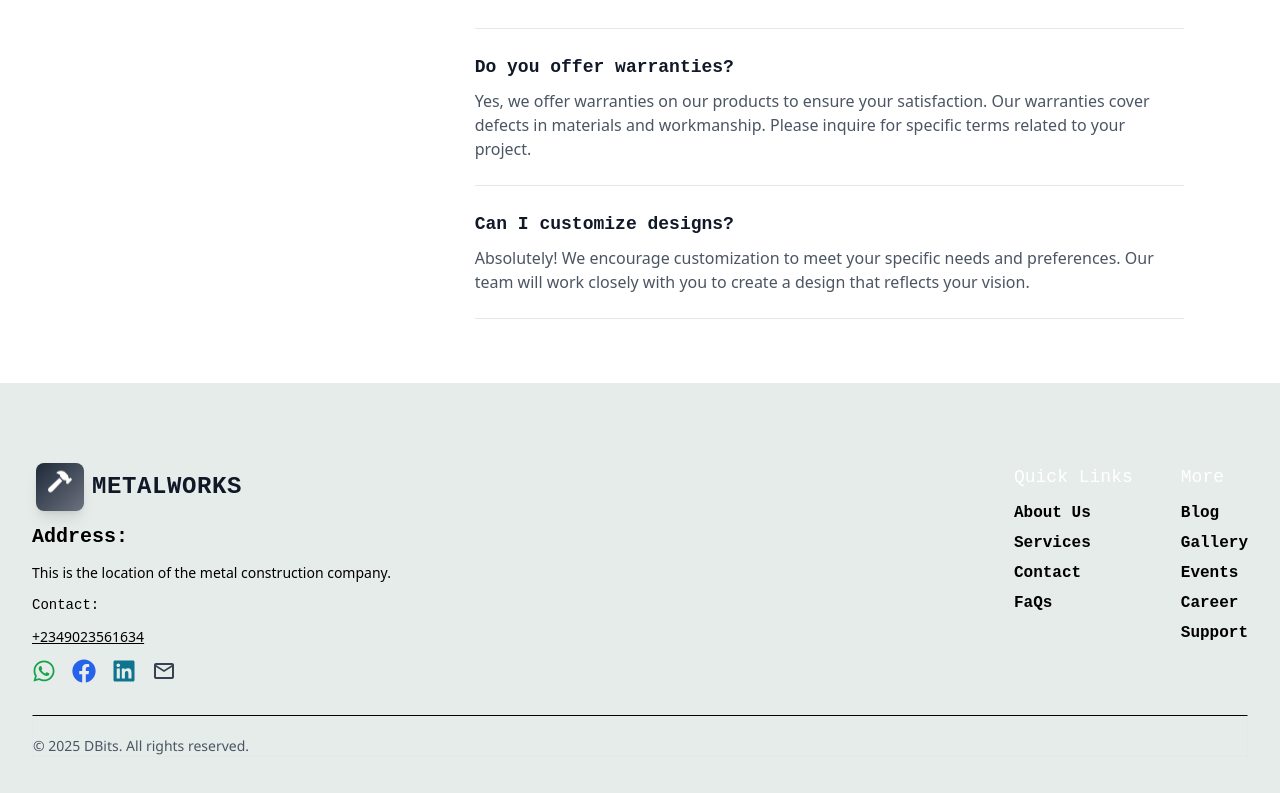
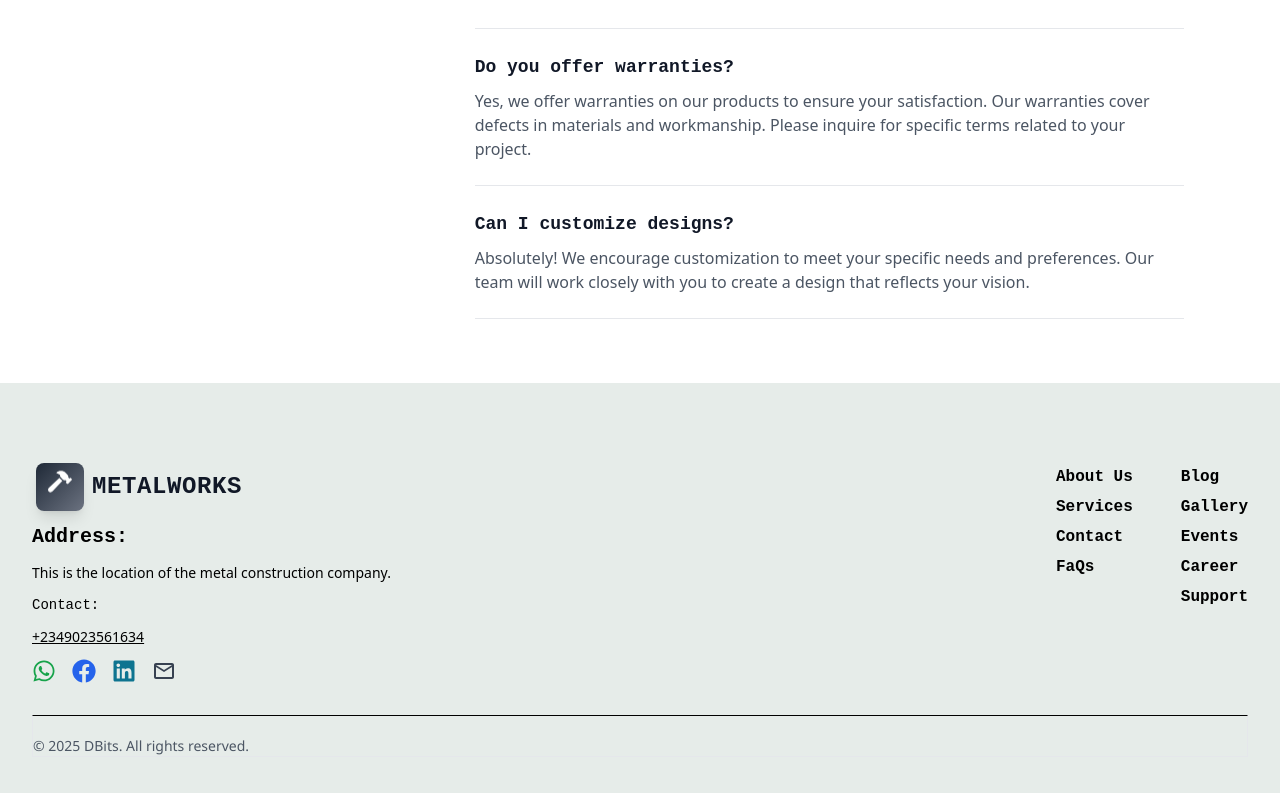
Before and after one commit to Dachenna/Metallic, a React (Vite) app in the folder metallic/: page / in a window 1280 px wide. Shown: the part 5268-6061 px from the top of the page. Built offline with nearby package versions, Linux system fonts and the light colour scheme.

Commit message:
modified:   metallic/src/components/Footer/Footer.jsx

```diff
--- a/metallic/src/components/Footer/Footer.jsx
+++ b/metallic/src/components/Footer/Footer.jsx
@@ -41,7 +41,6 @@ function Footer() {
           <div className="flex flex-col md:flex-row gap-12 lg:ml-auto">
             {/* Second Section */}
             <div>
-              <h3 className='font-header text-lg mb-2'>Quick Links</h3>
               <ul className='space-y-1 font-semibold'>
                 <li><a href='#' className='font-header text-black hover:text-gray-700 transition duration-300'>About Us</a></li>
                 <li><a href='#' className='font-header text-black hover:text-gray-700 transition duration-300'>Services</a></li>
@@ -51,7 +50,6 @@ function Footer() {
             </div>
             {/* Third Section */}
             <div>
-              <h3 className='font-header text-lg mb-2'>More</h3>
               <ul className='space-y-1 font-bold'>
                 <li><a href="#" className='font-header text-black hover:text-gray-600 transition duration-300'>Blog</a></li>
                 <li><a href="#" className='font-header text-black hover:text-gray-600 transition duration-300'>Gallery</a></li>
@@ -66,6 +64,11 @@ function Footer() {
           <p className='flex flex-row  text-center text-sm text-gray-600  '>
             &copy; {new Date().getFullYear()} DBits. All rights reserved.
           </p>
+          <div>
+            <a href="#">
+
+            </a>
+          </div>
         </div>
       </div>
     </footer>
```
